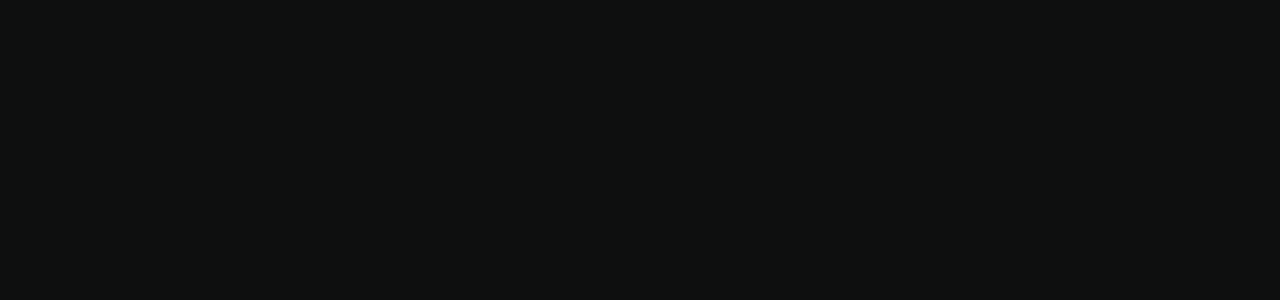
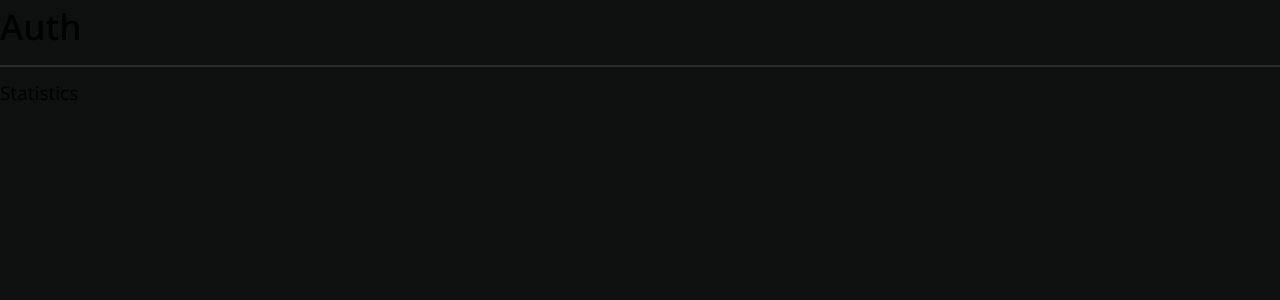
Before and after one commit to tikhonshamruk/red-planner-front-end, a Next.js app: page /i in a window 1280 px wide. Shown: the top 300 px of the page. Built offline with nearby package versions, Linux system fonts and the light colour scheme.

Commit message:
starging making Statistics component

```diff
--- a/src/app/auth/Auth.tsx
+++ b/src/app/auth/Auth.tsx
@@ -11,6 +11,7 @@
 import { AuthDto } from '@/types/auth.types'
 import { useRouter } from 'next/navigation'
 import { DASHBOARD_PAGES } from '@/config/pages-url.config'
+import { Heading } from '@/components/ui/Heading/Heading'
 
 export function Auth() {
 	const { register, handleSubmit, reset, formState: {errors} } = useForm<AuthDto>()
@@ -44,10 +45,7 @@
 				className='w-1/4 m-auto text-white bg-sidebar rounded-xl p-layout'
 				onSubmit={handleSubmit(onSubmit)}
 			>
-				<div>
-					<h1 className='text-3xl font-medium'>Auth</h1>
-					<div className='my-3 h-0.5 bg-border w-full' />
-				</div>
+				<Heading title="Auth"></Heading>
 
 				<InputField
 					id='email'
--- /dev/null
+++ b/src/app/i/Statistics.tsx
@@ -0,0 +1,3 @@
+export function Statistics(){
+    return <div>Statistics</div>
+}
--- a/src/app/i/page.tsx
+++ b/src/app/i/page.tsx
@@ -1,5 +1,7 @@
+import { Heading } from "@/components/ui/Heading/Heading";
 import { NO_INDEX_PAGE } from "@/constants/seo.constants";
 import { Metadata } from "next";
+import { Statistics } from "./Statistics";
 
 export const metadata: Metadata = {
     title:'Auth',
@@ -7,5 +9,8 @@
 }
 
 export default function Dashboard(){
-    return <div></div>
+    return <div>
+        <Heading title="Statistics"></Heading>
+        <Statistics></Statistics>
+    </div>
 }
--- /dev/null
+++ b/src/components/ui/Heading/Heading.tsx
@@ -0,0 +1,12 @@
+interface DtoHeading {
+	title: string
+}
+
+export function Heading({ title }: DtoHeading) {
+	return (
+		<div>
+			<h1 className='text-3xl font-medium'>Auth</h1>
+			<div className='my-3 h-0.5 bg-border w-full' />
+		</div>
+	)
+}
```
